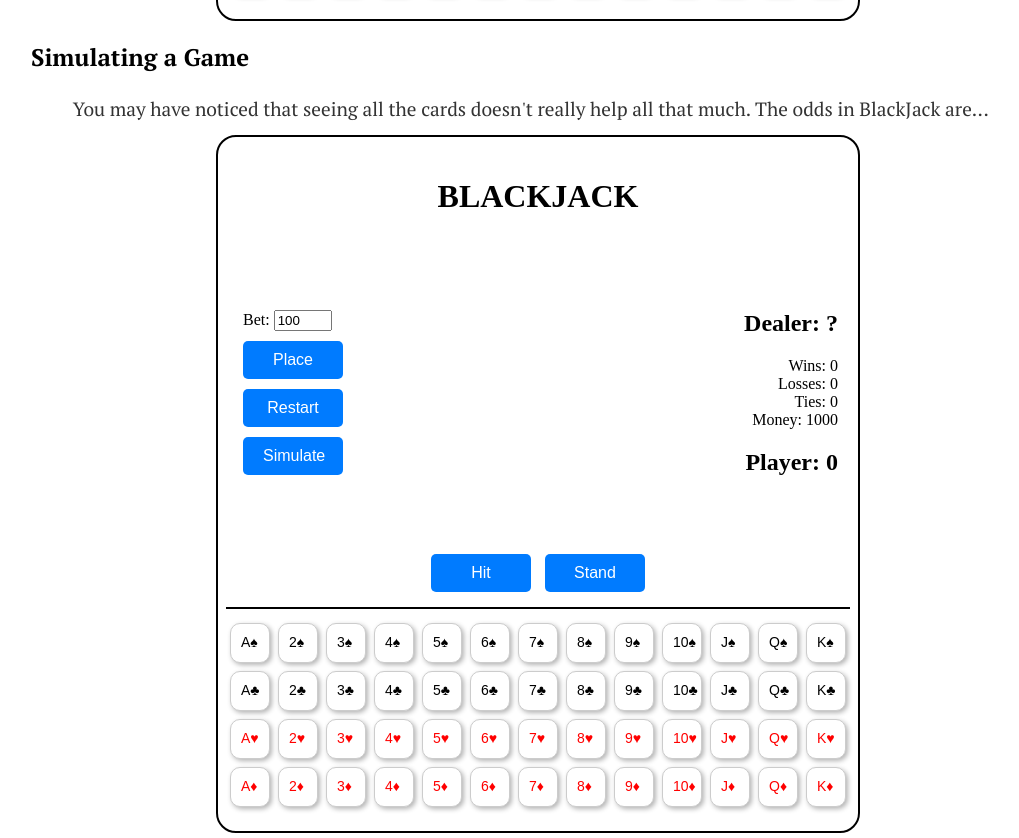
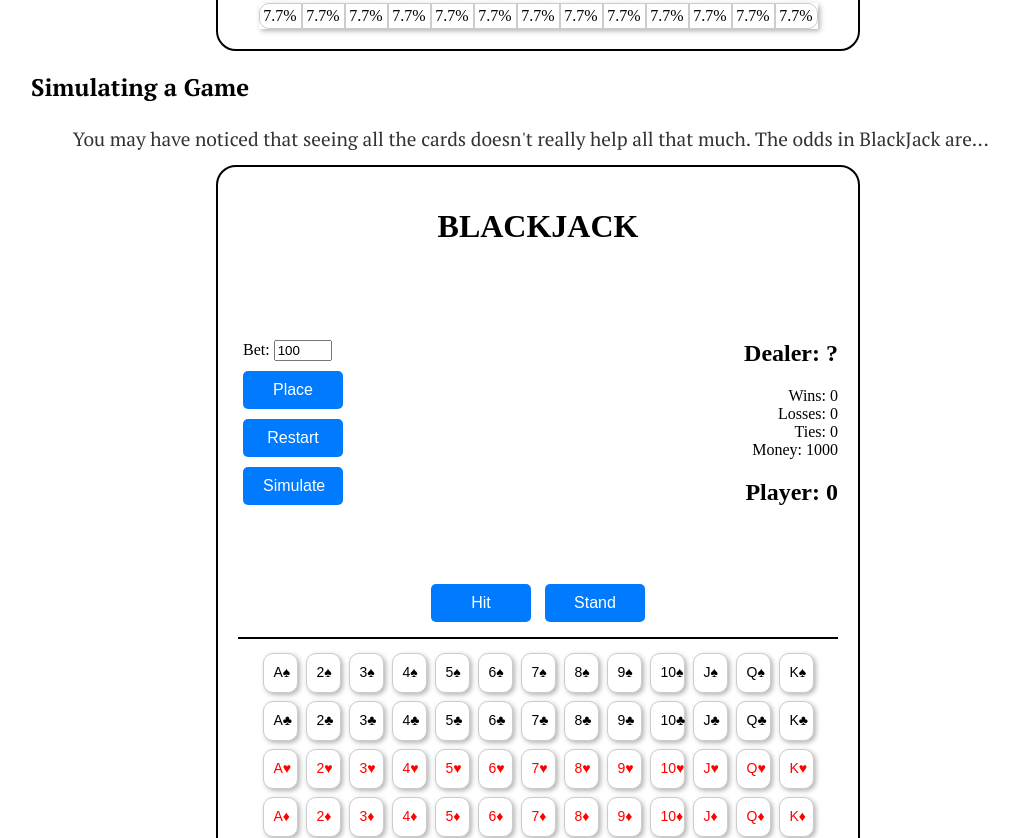
Before and after one commit to lukelin15/CardCounting, a SvelteKit app: page / in a window 1280 px wide. Shown: the part 1618-2456 px from the top of the page, without its empty margins (102-1121 px from the left). Built offline with nearby package versions, Linux system fonts and the light colour scheme.

Commit message:
probabilities under numbers

```diff
--- a/src/components/Base.svelte
+++ b/src/components/Base.svelte
@@ -216,6 +216,7 @@
 
   async function simulateRounds(rounds) {
     stopSimulation = false
+    console.log(5000.0 / rounds)
     for (let i = 0; i < rounds; i++) {
 
       placeBet(100);
@@ -269,7 +270,7 @@
         <button on:click={() => placeBet(betAmount)} disabled={betPlaced}>Place</button>
         <button on:click={() => restart()}> Restart</button>
         {#if simulate}
-          <button on:click={() => simulateRounds(10)}>Simulate</button>
+          <button on:click={() => simulateRounds(1000)}>Simulate</button>
         {/if}
         {#if error}
           <p>{error}</p>
@@ -335,7 +336,7 @@
 
 
     {#if stats}
-      <Stats {deck} dealerSecondCard={dealerHand[1]} />
+      <Stats {deck} dealerSecondCard={dealerHand[1]}/>
     {/if}
   </div>
 </main>
--- a/src/components/Stats.svelte
+++ b/src/components/Stats.svelte
@@ -7,21 +7,44 @@
   let vals = ['A', '2', '3', '4', '5', '6', '7', '8', '9', '10', 'J', 'Q', 'K'];
   let suits = ['♠', '♣', '♥', '♦'];
   let allCards = [];
+  let probabilities = [];
 
   for (let suit of suits) {
     for (let val of vals) {
       allCards.push(val + suit);
     }
   }
+
+  function calculateProbabilities() {
+    let totalCards = deck.length;
+    probabilities = [];
+    for (let val of vals) {
+      let cnt = 0;
+      for (let suit of suits) {
+        if (deck.includes(val + suit) || val+suit === dealerSecondCard){
+          cnt += 1
+        }
+      }
+      probabilities.push(Math.round(cnt * 1000.0 / totalCards) / 10)
+    }
+  }
+
+  $: deck && calculateProbabilities()
 </script>
 
 <div class="card-container">
   {#each allCards as card}
     <div class="card {deck.includes(card) || card === dealerSecondCard ? '' : 'drawn'}">
-      <Card card={card} width="40px" height="40px" normal=false/>
+      <Card card={card} width="35px" height="40px" normal=false/>
     </div>
   {/each}
 </div>
+<div class="probabilities">
+  {#each probabilities as prob}
+    <div class="probability">{prob}%</div>
+  {/each}
+</div>
+
 
 
 <style>
@@ -29,7 +52,7 @@
     display: flex;
     flex-wrap: wrap;
     justify-content: center;
-    width: 624px;
+    width: 600px;
     margin-top: 10px;
     padding-top: 10px;
     border-top: 2px solid black;
@@ -41,4 +64,27 @@
   .drawn {
     opacity: 0.4;
   }
+  .probabilities {
+    display: flex;
+    justify-content: center;
+    margin-top: 4px;
+    box-shadow: 2px 2px 5px rgba(0, 0, 0, 0.3);
+
+  }
+  .probability {
+    width: 35px;
+    text-align: center;
+    padding: 3px;
+    border: 1px solid #ccc;
+  }
+
+  .probability:first-child {
+    border-top-left-radius: 10px;
+    border-bottom-left-radius: 10px;
+  }
+
+  .probability:last-child {
+    border-top-right-radius: 10px;
+    border-bottom-right-radius: 10px;
+  }
 </style>
```
